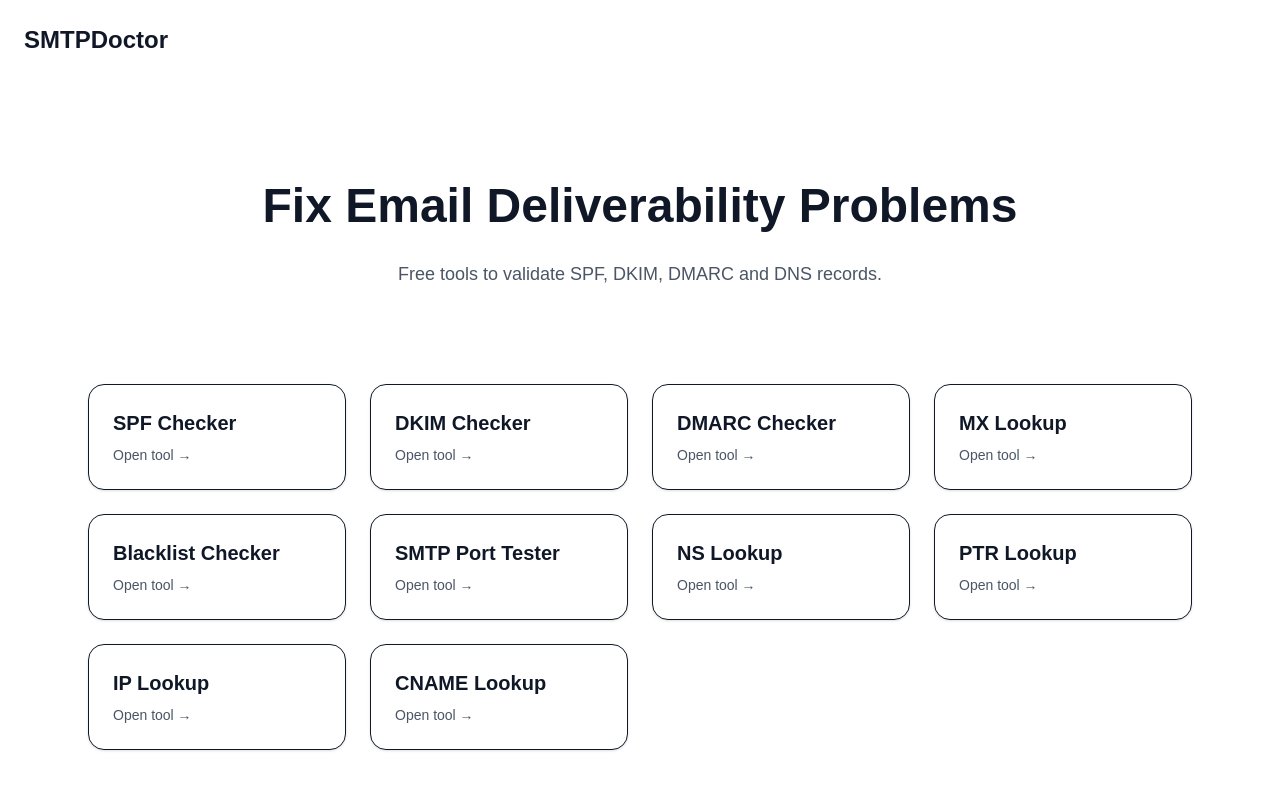
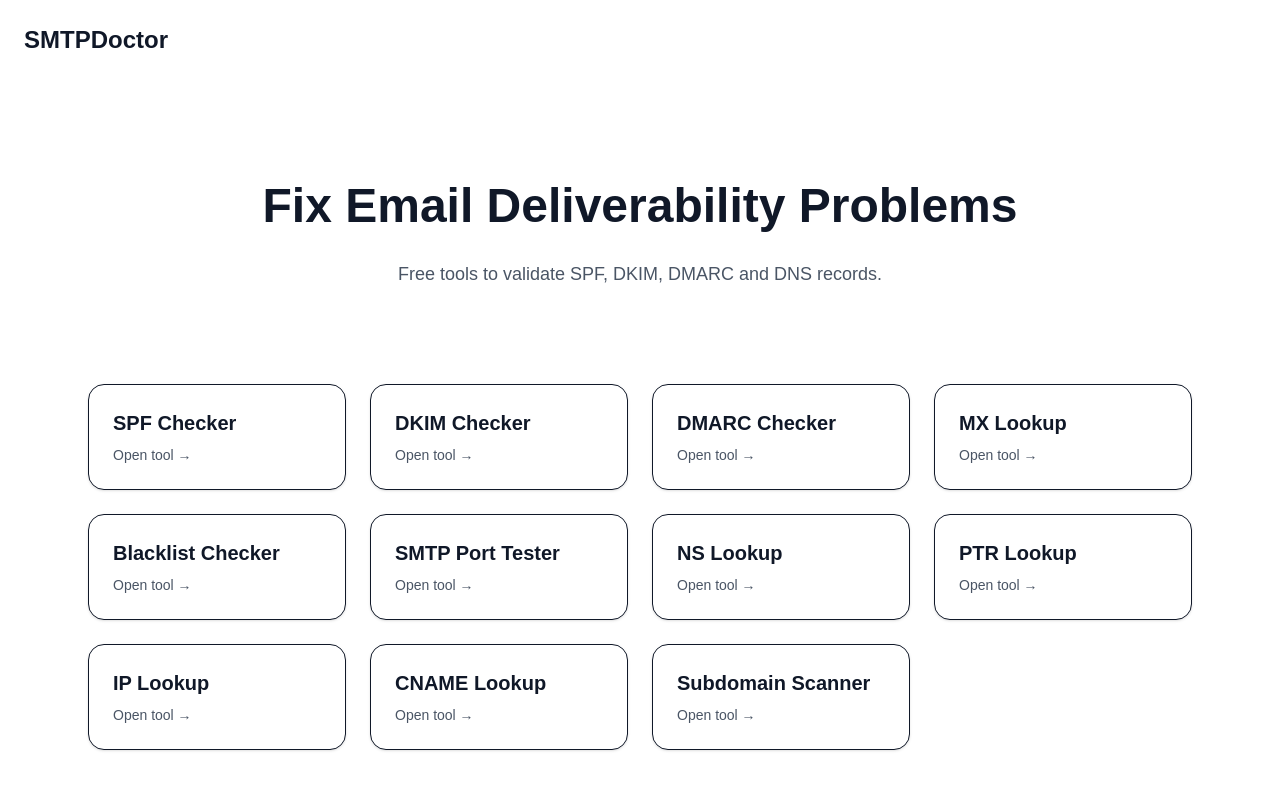
Before and after one commit to rehanraja092000-gif/SMTPDoctor, a Next.js app: page / in a window 1280 px wide. Shown: the top 790 px of the page. Built offline with nearby package versions, Linux system fonts and the light colour scheme.

Commit message:
Added subdomain scanner tool

```diff
--- a/app/page.tsx
+++ b/app/page.tsx
@@ -12,6 +12,7 @@ export default function Home() {
     { name: "PTR Lookup", href: "/tools/ptr-checker" },
     { name: "IP Lookup", href: "/tools/a-checker" },
     { name: "CNAME Lookup", href: "/tools/cname-checker" },
+    { name: "Subdomain Scanner", href: "/tools/subdomain-checker" },
   ];
 
   return (
```
